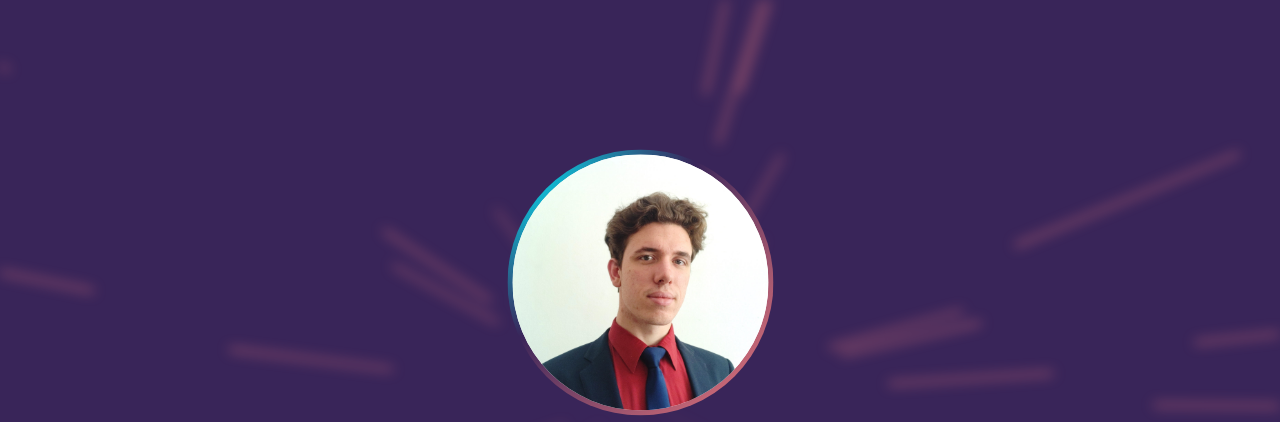
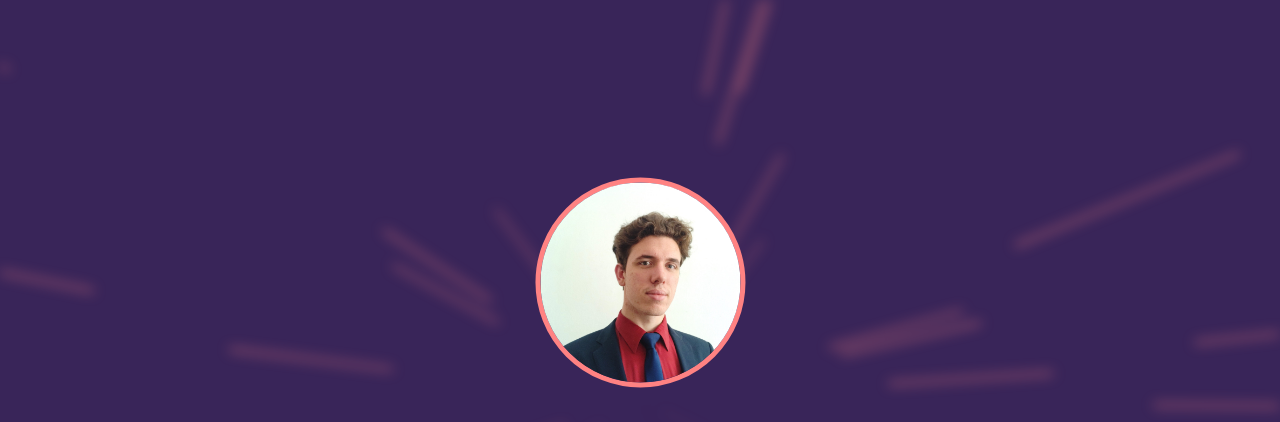
Before and after one commit to tiancilliers/robotsquid.github.io, a plain HTML site: page index.html in a window 1280 px wide. Shown: the top 422 px of the page. Drawn offline with Linux system fonts and the light colour scheme.

Commit message:
Profile outline

```diff
--- a/main.css
+++ b/main.css
@@ -53,14 +53,11 @@ body {
 }
 
 .profile {
-    width: 256px;
+    width: 200px;
     margin: 0 auto;
     display: block;
-    border: double 5px transparent;
+    border: solid 5px #FF8282;
     border-radius: 50%;
-    background-image: linear-gradient(white, white), radial-gradient(circle at top left, #01F0FF,#392559, #FF8282);
-    background-origin: border-box;
-    background-clip: content-box, border-box;
 }
 
 .logo {
```
